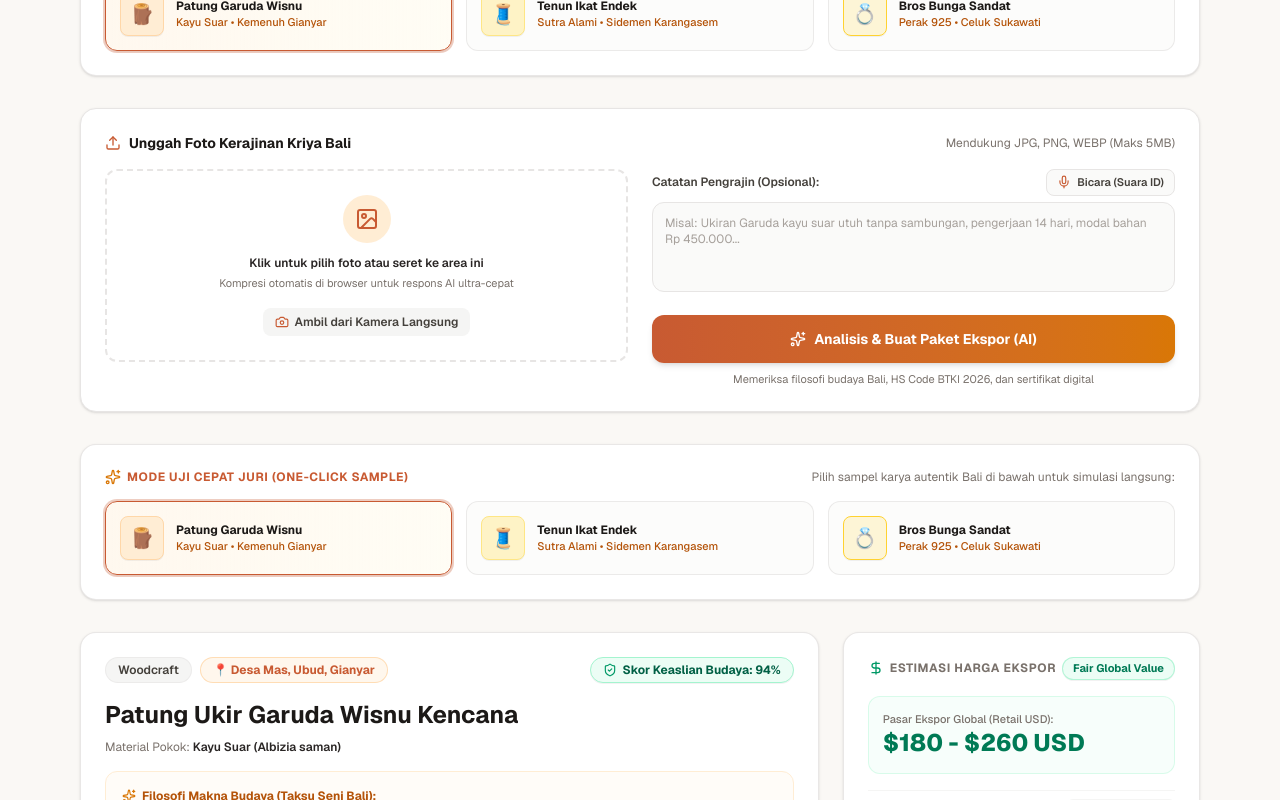
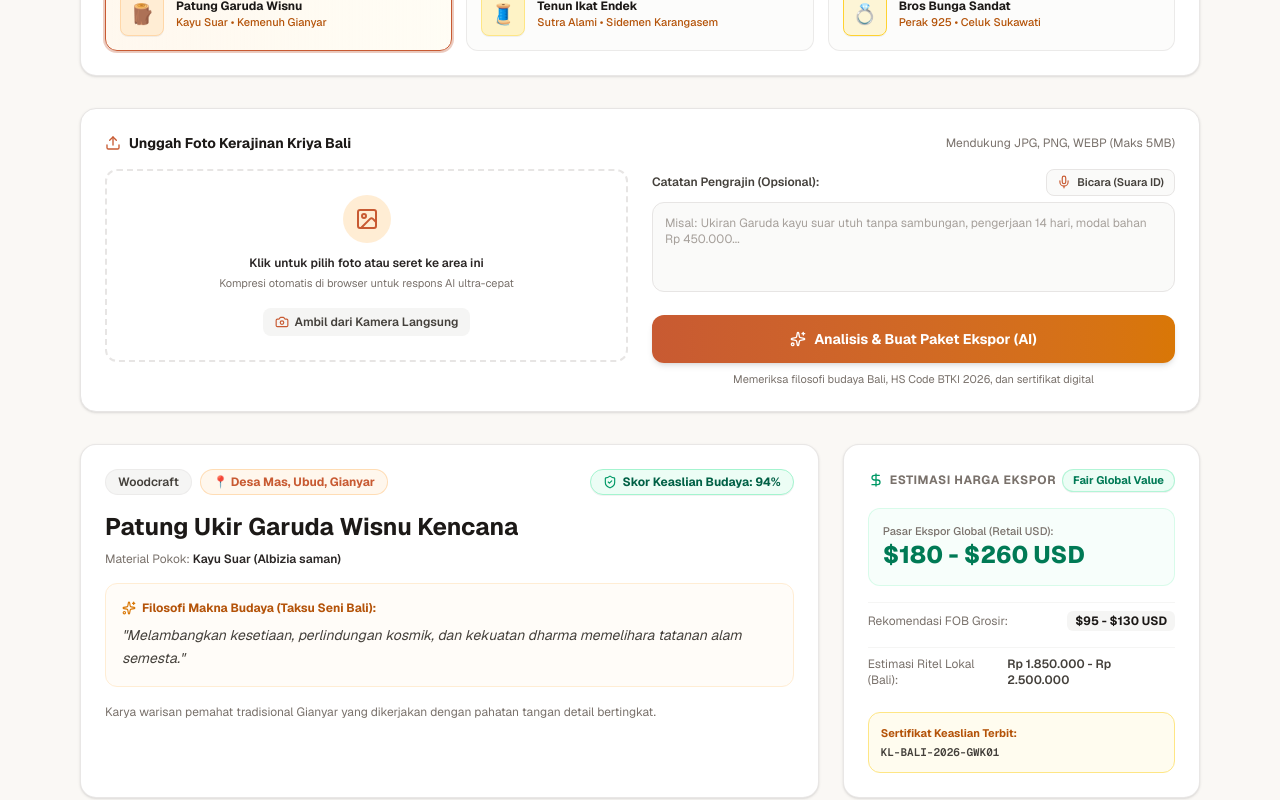
Before and after one commit to Cidzzz/bali-digifest-2026, a Next.js app: page / in a window 1280 px wide. Shown: the part 417-1217 px from the top of the page. Built offline with nearby package versions, Linux system fonts and the light colour scheme.

Commit message:
fix(hmr): resolve Turbopack HMR and remove duplicate judge presets from DOM

```diff
--- a/next.config.ts
+++ b/next.config.ts
@@ -1,9 +1,6 @@
 import type { NextConfig } from "next";
 
 const nextConfig: NextConfig = {
-  /* config options here */
-  cacheComponents: true,
-  partialPrefetching: true,
   turbopack: {
     rules: {
       "*.css": {
--- a/src/app/layout.tsx
+++ b/src/app/layout.tsx
@@ -17,10 +17,14 @@ export const metadata: Metadata = {
   description: "From Local Hands to Global Lands: AI Export & Cultural Storytelling Copilot for Balinese Artisans",
 };
 
-export default function RootLayout({ children }: LayoutProps<"/">) {
+export default function RootLayout({
+  children,
+}: Readonly<{
+  children: React.ReactNode;
+}>) {
   return (
     <html
-      lang="en"
+      lang="id"
       className={`${geistSans.variable} ${geistMono.variable} h-full antialiased`}
     >
       <body className="min-h-full flex flex-col">{children}</body>
--- a/src/app/page.tsx
+++ b/src/app/page.tsx
@@ -583,13 +583,13 @@ export default function Home() {
                 <div className="p-4 border-t border-stone-100 flex items-center justify-between">
                   <button
                     onClick={stopCamera}
-                    className="px-4 py-2 rounded-xl text-xs font-semibold text-stone-600 hover:bg-stone-100 transition"
+                    className="px-4 py-2 rounded-xl text-xs font-semibold text-stone-600 hover:bg-stone-100 transition cursor-pointer"
                   >
                     Batal
                   </button>
                   <button
                     onClick={capturePhoto}
-                    className="px-5 py-2.5 rounded-xl text-xs font-bold bg-[#C85A32] hover:bg-[#B45309] text-white shadow flex items-center gap-2 transition"
+                    className="px-5 py-2.5 rounded-xl text-xs font-bold bg-[#C85A32] hover:bg-[#B45309] text-white shadow flex items-center gap-2 transition cursor-pointer"
                   >
                     <Camera className="w-4 h-4" /> Ambil Foto
                   </button>
@@ -598,62 +598,6 @@ export default function Home() {
             </div>
           </div>
         )}
-
-        {/* Judge Quick Presets */}
-        <div className="mb-8 p-5 sm:p-6 rounded-2xl bg-white border border-stone-200/90 shadow-sm">
-          <div className="flex flex-col sm:flex-row sm:items-center justify-between gap-3 mb-4">
-            <span className="text-xs font-bold uppercase tracking-wider text-[#C85A32] flex items-center gap-1.5">
-              <Sparkles className="w-4 h-4 text-[#D97706]" /> Mode Uji Cepat Juri (One-Click Sample)
-            </span>
-            <span className="text-xs text-stone-500">Pilih sampel karya autentik Bali di bawah untuk simulasi langsung:</span>
-          </div>
-          <div className="grid grid-cols-1 sm:grid-cols-3 gap-3.5">
-            <button
-              onClick={() => handlePresetClick("garuda")}
-              className={`p-3.5 rounded-xl border text-left transition flex items-center gap-3 cursor-pointer ${
-                selectedPreset === "garuda"
-                  ? "border-[#C85A32] bg-gradient-to-r from-orange-50/90 to-amber-50/50 ring-2 ring-[#C85A32]/30 shadow-xs"
-                  : "border-stone-200/80 hover:border-amber-400 bg-stone-50/60"
-              }`}
-            >
-              <div className="w-11 h-11 rounded-lg bg-orange-100 border border-orange-200 flex items-center justify-center text-xl shadow-2xs">🪵</div>
-              <div>
-                <p className="font-bold text-xs text-stone-900">Patung Garuda Wisnu</p>
-                <p className="text-[11px] text-[#B45309] font-medium">Kayu Suar • Kemenuh Gianyar</p>
-              </div>
-            </button>
-
-            <button
-              onClick={() => handlePresetClick("endek")}
-              className={`p-3.5 rounded-xl border text-left transition flex items-center gap-3 cursor-pointer ${
-                selectedPreset === "endek"
-                  ? "border-[#C85A32] bg-gradient-to-r from-orange-50/90 to-amber-50/50 ring-2 ring-[#C85A32]/30 shadow-xs"
-                  : "border-stone-200/80 hover:border-amber-400 bg-stone-50/60"
-              }`}
-            >
-              <div className="w-11 h-11 rounded-lg bg-amber-100 border border-amber-200 flex items-center justify-center text-xl shadow-2xs">🧵</div>
-              <div>
-                <p className="font-bold text-xs text-stone-900">Tenun Ikat Endek</p>
-                <p className="text-[11px] text-[#B45309] font-medium">Sutra Alami • Sidemen Karangasem</p>
-              </div>
-            </button>
-
-            <button
-              onClick={() => handlePresetClick("perak")}
-              className={`p-3.5 rounded-xl border text-left transition flex items-center gap-3 cursor-pointer ${
-                selectedPreset === "perak"
-                  ? "border-[#C85A32] bg-gradient-to-r from-orange-50/90 to-amber-50/50 ring-2 ring-[#C85A32]/30 shadow-xs"
-                  : "border-stone-200/80 hover:border-amber-400 bg-stone-50/60"
-              }`}
-            >
-              <div className="w-11 h-11 rounded-lg bg-amber-100/70 border border-amber-300 flex items-center justify-center text-xl shadow-2xs">💍</div>
-              <div>
-                <p className="font-bold text-xs text-stone-900">Bros Bunga Sandat</p>
-                <p className="text-[11px] text-[#B45309] font-medium">Perak 925 • Celuk Sukawati</p>
-              </div>
-            </button>
-          </div>
-        </div>
 
         {/* Results Area */}
         {result && (
```
